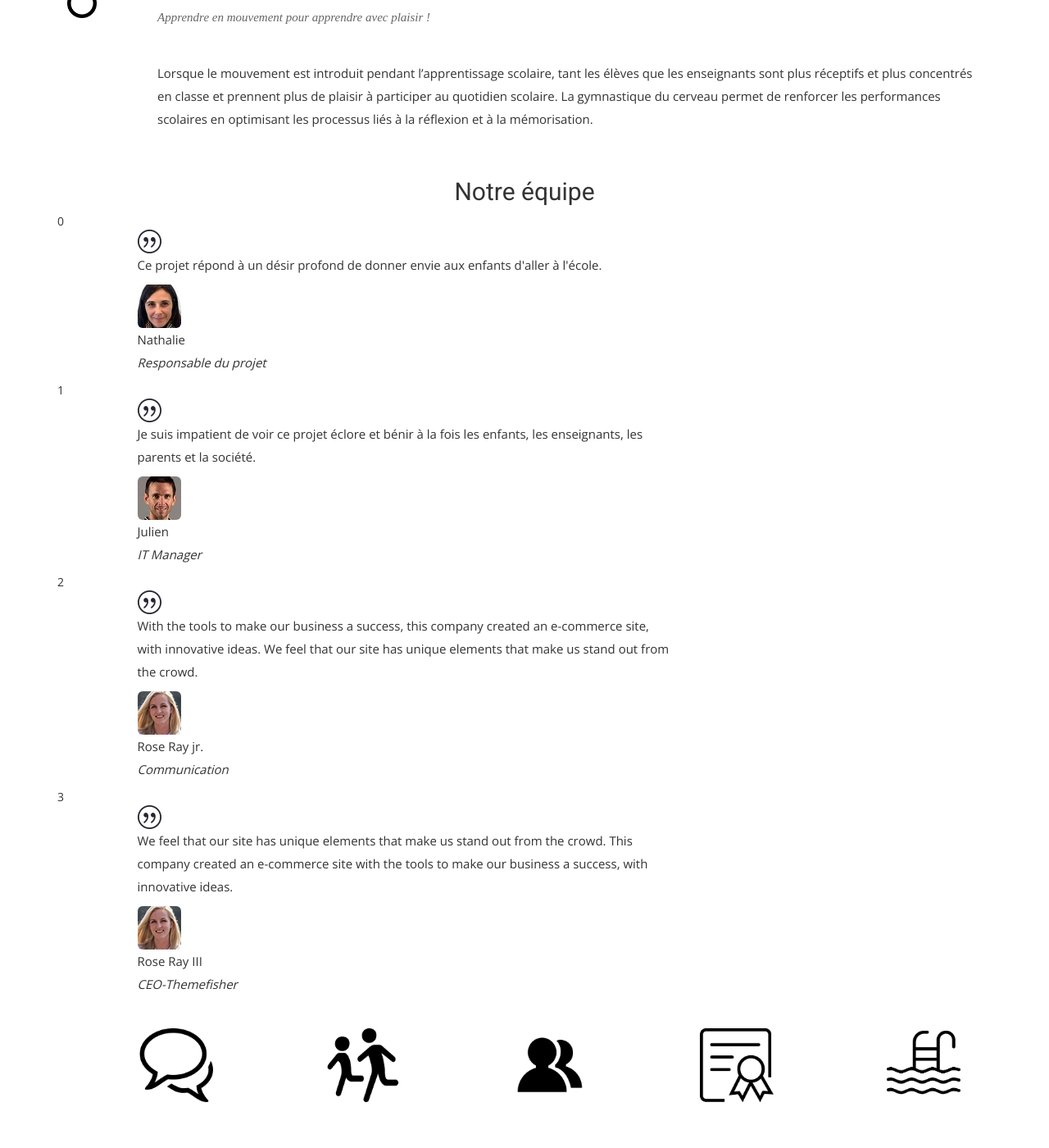
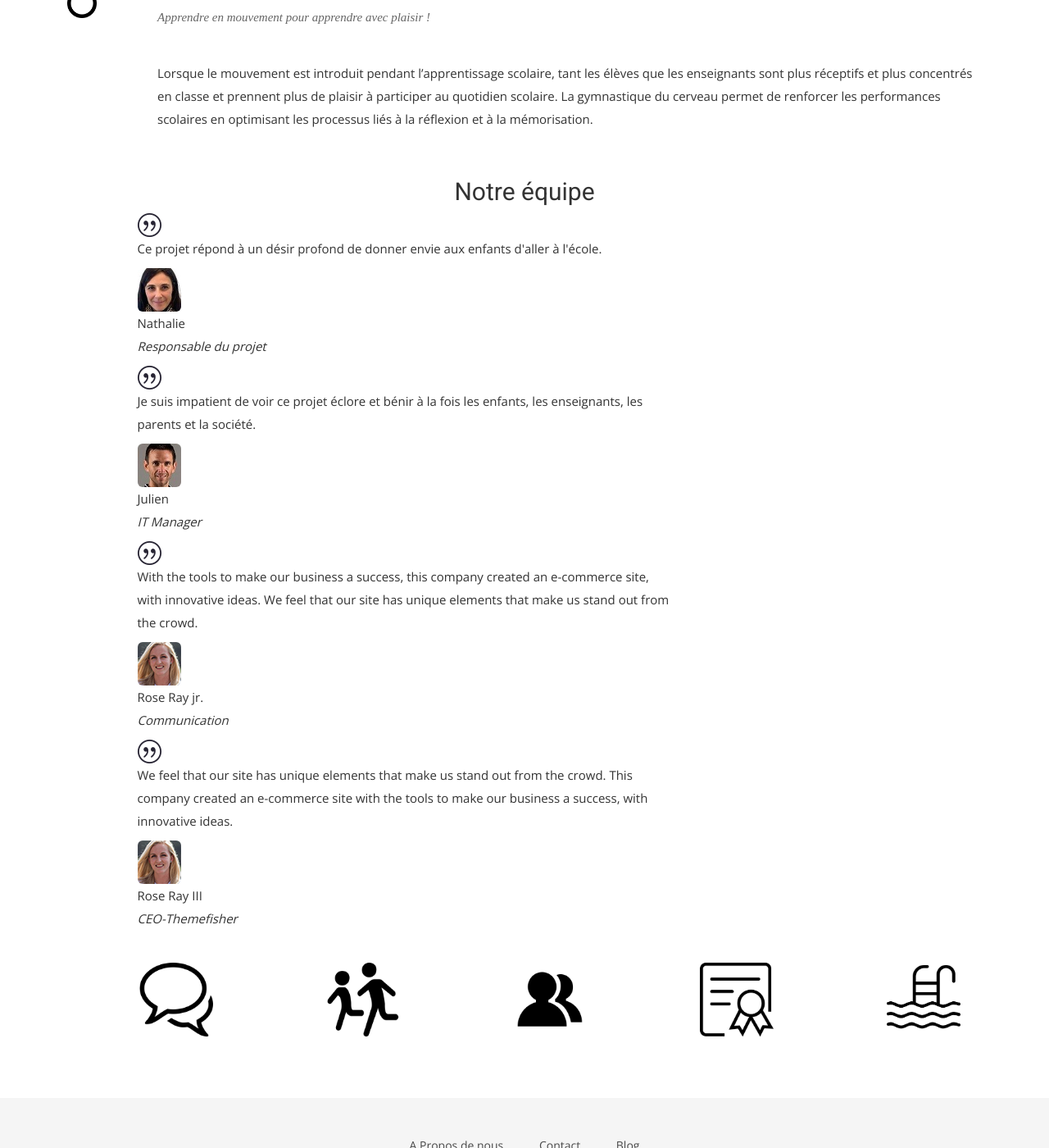
Before and after one commit to midjoule/lifeschool, a Jekyll site: the page built from index.html, in a window 1280 px wide and 1400 px high, scrolled down 7222 px. Shown: the whole window at 82% size. Built offline with Jekyll 4.4.1, drawn with Linux system fonts in a browser that asks for light colours; nearby versions of some CDN libraries; some web fonts are replaced.

Commit message:
Update index.html

```diff
--- a/index.html
+++ b/index.html
@@ -204,9 +204,9 @@
         <h2 style="text-align:center">Notre équipe</h2>
       </div>
     </div>
+    {% assign i = site.data.team.size | modulo:2 %}
     {% for tm in site.data.team %}
-    {% increment i %}
-    {% if i % 2 == 0 %}
+    {% if i == 0 %}
     <div class="row">
       <div class="col-md-7 col-md-offset-1 col-xs-12">
         <div class="pull-left">
```
